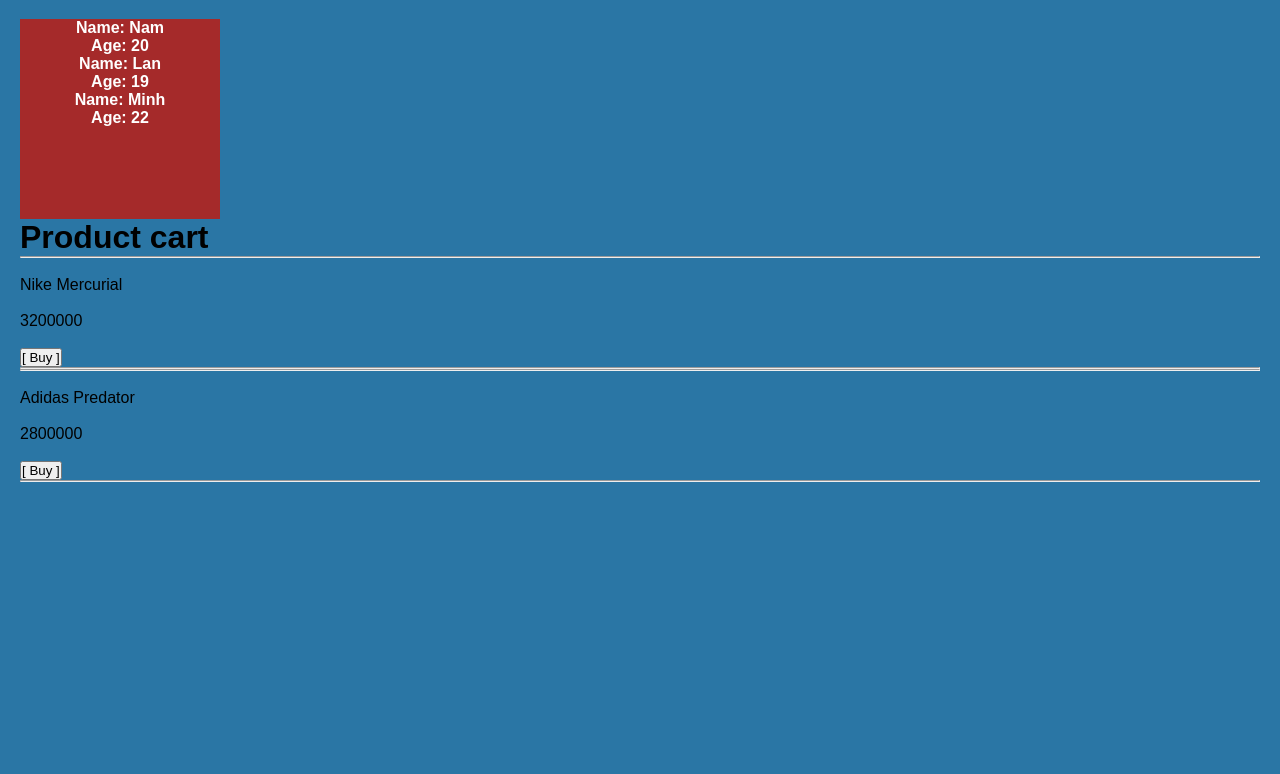
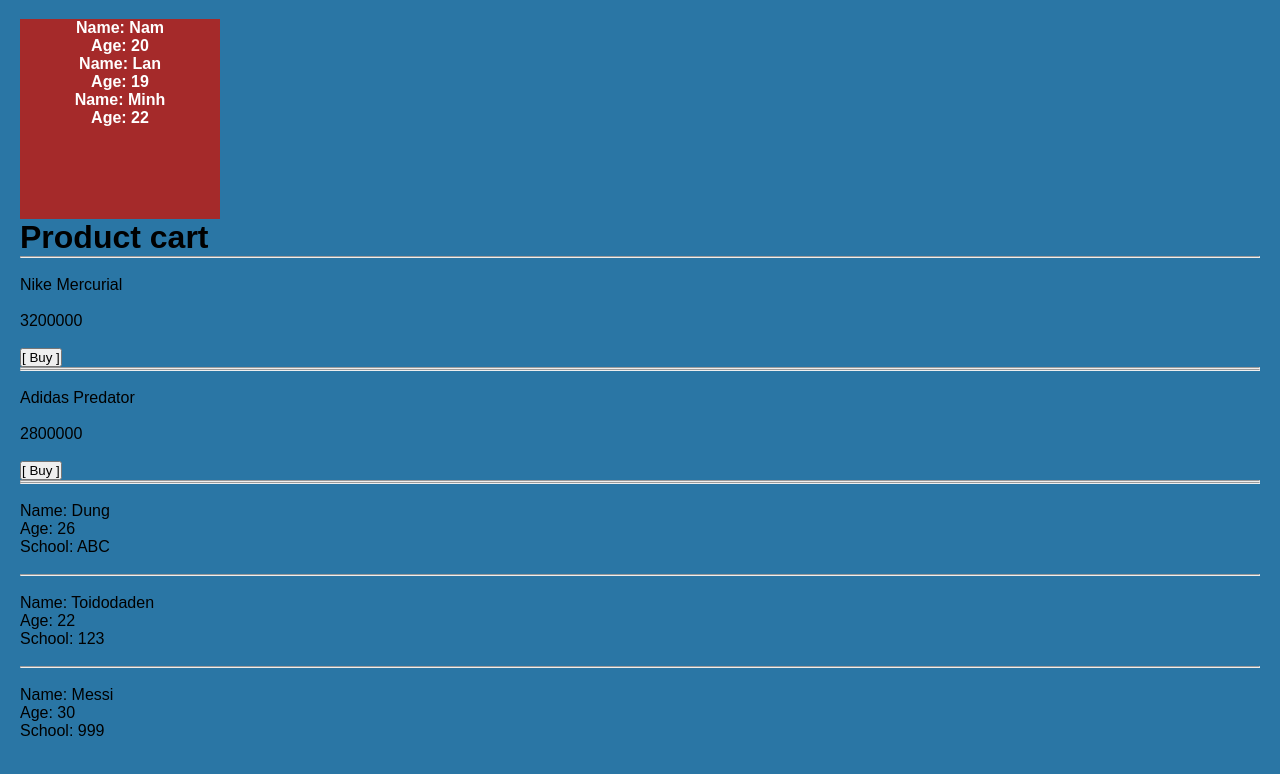
Before and after one commit to TruongTuanDung2001/React-learning, a React (Vite) app: page / in a window 1280 px wide. Shown: the part 494-1268 px from the top of the page. Before the commit the page ends 996 px from the top, so only its background shows below. Built offline with nearby package versions, Linux system fonts and the light colour scheme.

Commit message:
Exp8 render props

```diff
--- a/src/App.jsx
+++ b/src/App.jsx
@@ -2,7 +2,16 @@ import { Product, Status } from "./components/Product";
 import Header from "./components/Header";
 import Footer from "./components/Footer";
 import { useState } from "react"; //để sử dụng useState thay đổi và cập nhật dữ liệu trong react
-import { Counter, ChangeColor, ShowHideBlock, ChangeLike, Exp5, Exp6, Exp7 } from "./components/expReact1";
+import {
+  Counter,
+  ChangeColor,
+  ShowHideBlock,
+  ChangeLike,
+  Exp5,
+  Exp6,
+  Exp7,
+  Exp8,
+} from "./components/expReact1";
 
 function App() {
   const [count, setCount] = useState(0); //setCount để thay đổi count lưu lại sau khi chạy increase()
@@ -170,9 +179,11 @@ function ExpReact1() {
       {/* exp 7 */}
       <Exp7 />
 
-
+      {/* exp8 */}
+      <Exp8 name="Dung" age="26" school="ABC" />
+      <Exp8 name="Toidodaden" age="22" school="123" />
+      <Exp8 name="Messi" age="30" school="999" />
     </div>
-
   );
 }
 
--- a/src/components/expReact1.jsx
+++ b/src/components/expReact1.jsx
@@ -214,4 +214,17 @@ function Exp7() {
   )
 }
 
-export { Counter, ChangeColor, ShowHideBlock, ChangeLike, Exp5, Exp6, Exp7 };
+//exp8 render props
+function Exp8({name, age, school}){
+  return (
+    <div className="student">
+        <hr />
+        <br />
+        <p>Name: {name}</p>
+        <p>Age: {age}</p>
+        <p>School: {school}</p> <br />
+    </div>
+  )
+}
+
+export { Counter, ChangeColor, ShowHideBlock, ChangeLike, Exp5, Exp6, Exp7, Exp8 };
```
